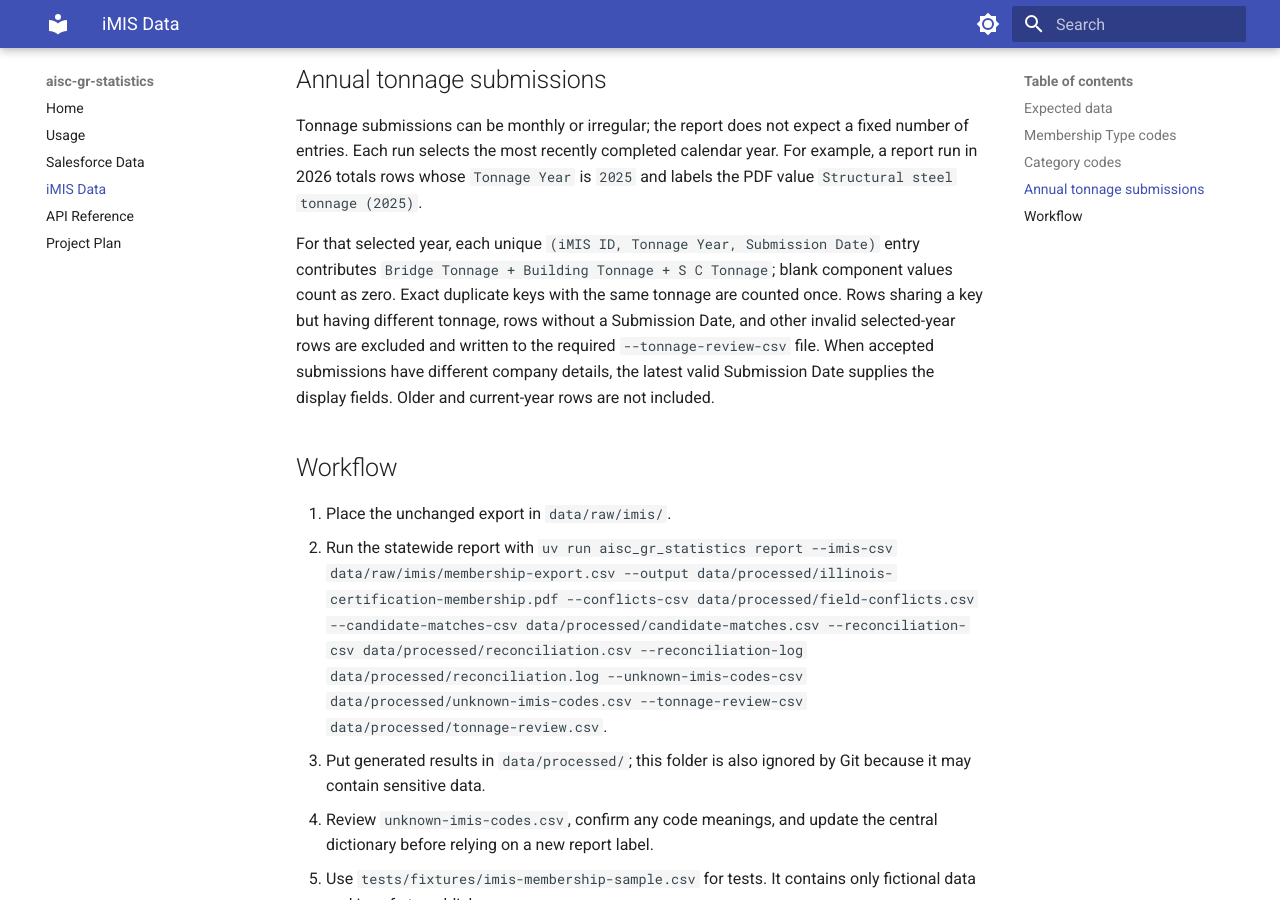
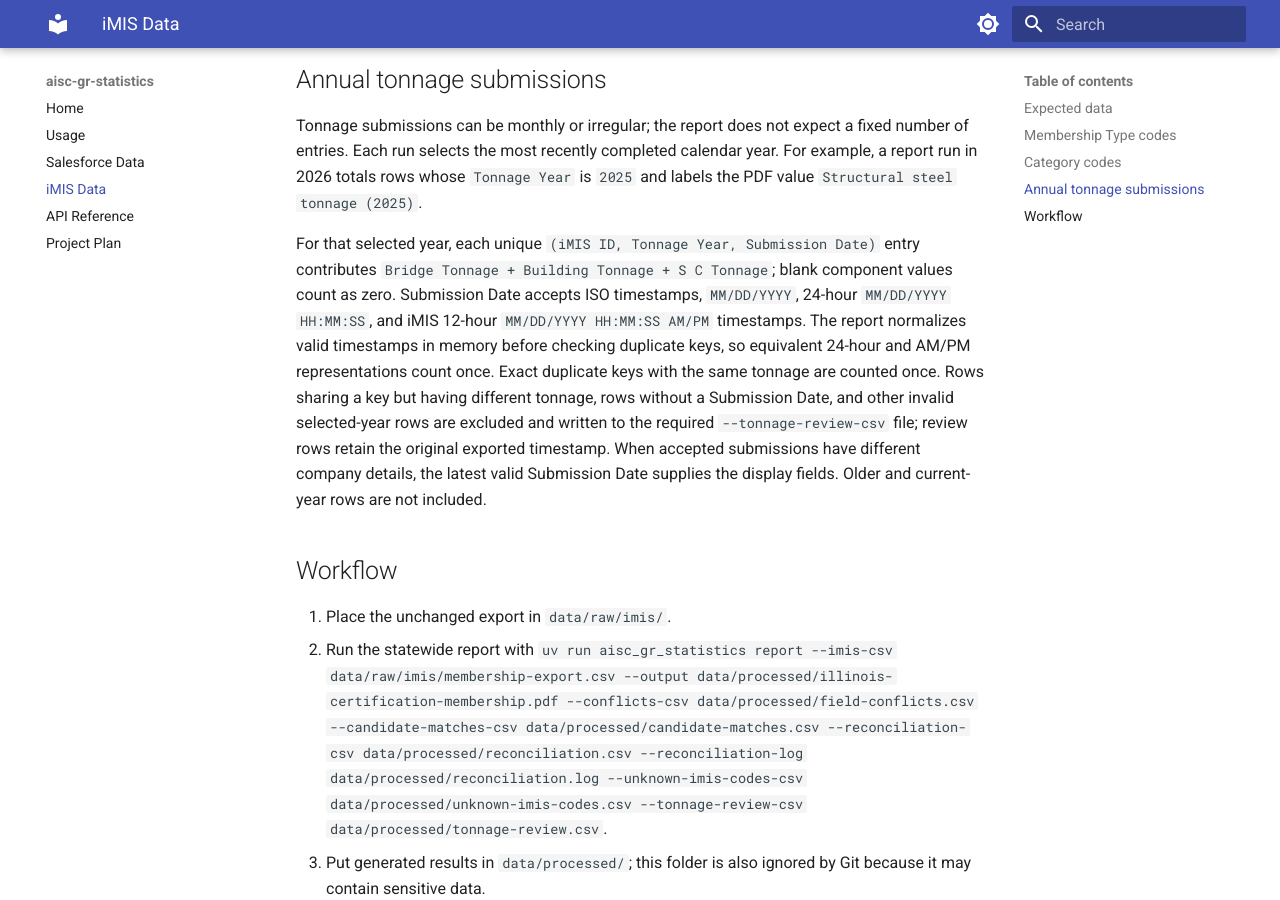
Before and after one commit to MauxBoyle/aisc-govt-relations, an MkDocs documentation site: the page built from docs/imis-data.md, in a window 1280 px wide and 900 px high, scrolled down 2568 px. Built offline with MkDocs 1.6.1 and Material for MkDocs 9.7.7, drawn with Linux system fonts in a browser that asks for light colours.

Commit message:
Support iMIS AM PM submission timestamps

```diff
--- a/docs/imis-data.md
+++ b/docs/imis-data.md
@@ -87,12 +87,17 @@ year. For example, a report run in 2026 totals rows whose `Tonnage Year` is
 
 For that selected year, each unique `(iMIS ID, Tonnage Year, Submission Date)`
 entry contributes `Bridge Tonnage + Building Tonnage + S C Tonnage`; blank
-component values count as zero. Exact duplicate keys with the same tonnage are
+component values count as zero. Submission Date accepts ISO timestamps,
+`MM/DD/YYYY`, 24-hour `MM/DD/YYYY HH:MM:SS`, and iMIS 12-hour
+`MM/DD/YYYY HH:MM:SS AM/PM` timestamps. The report normalizes valid timestamps
+in memory before checking duplicate keys, so equivalent 24-hour and AM/PM
+representations count once. Exact duplicate keys with the same tonnage are
 counted once. Rows sharing a key but having different tonnage, rows without a
 Submission Date, and other invalid selected-year rows are excluded and written
-to the required `--tonnage-review-csv` file. When accepted submissions have
-different company details, the latest valid Submission Date supplies the
-display fields. Older and current-year rows are not included.
+to the required `--tonnage-review-csv` file; review rows retain the original
+exported timestamp. When accepted submissions have different company details,
+the latest valid Submission Date supplies the display fields. Older and
+current-year rows are not included.
 
 ## Workflow
 
```
Also changed, not shown: README.md (+8 -4 lines), 2 other files.
